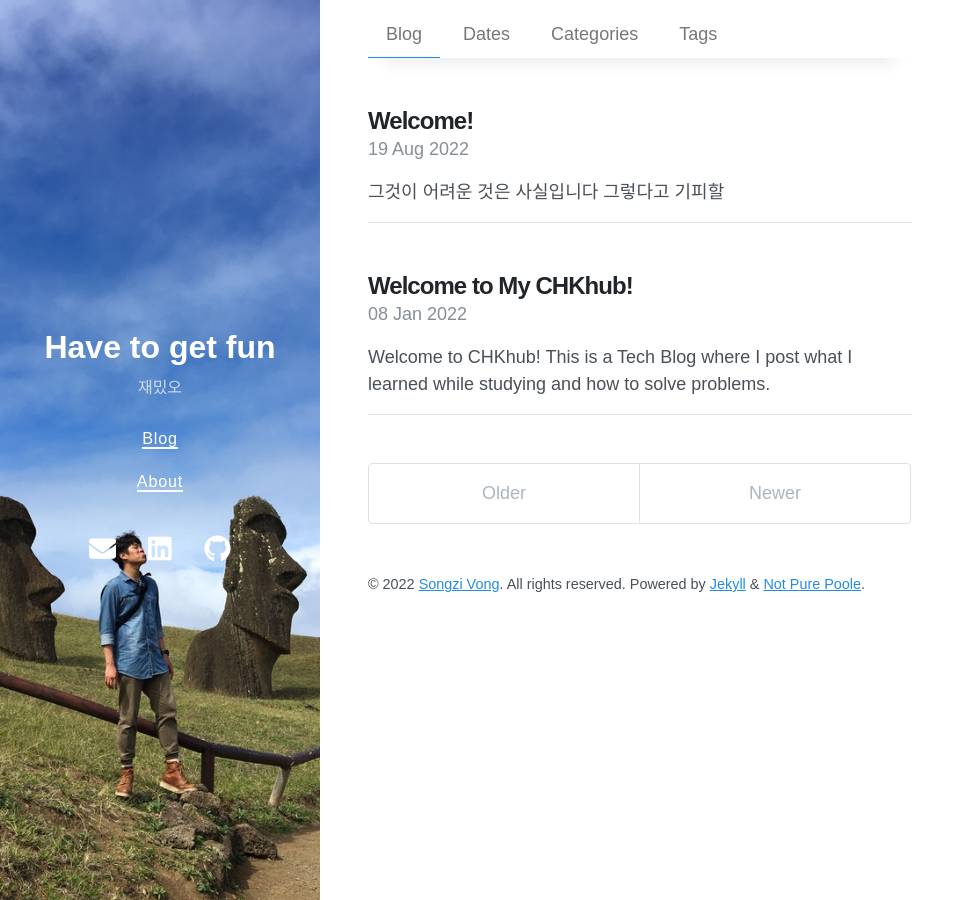
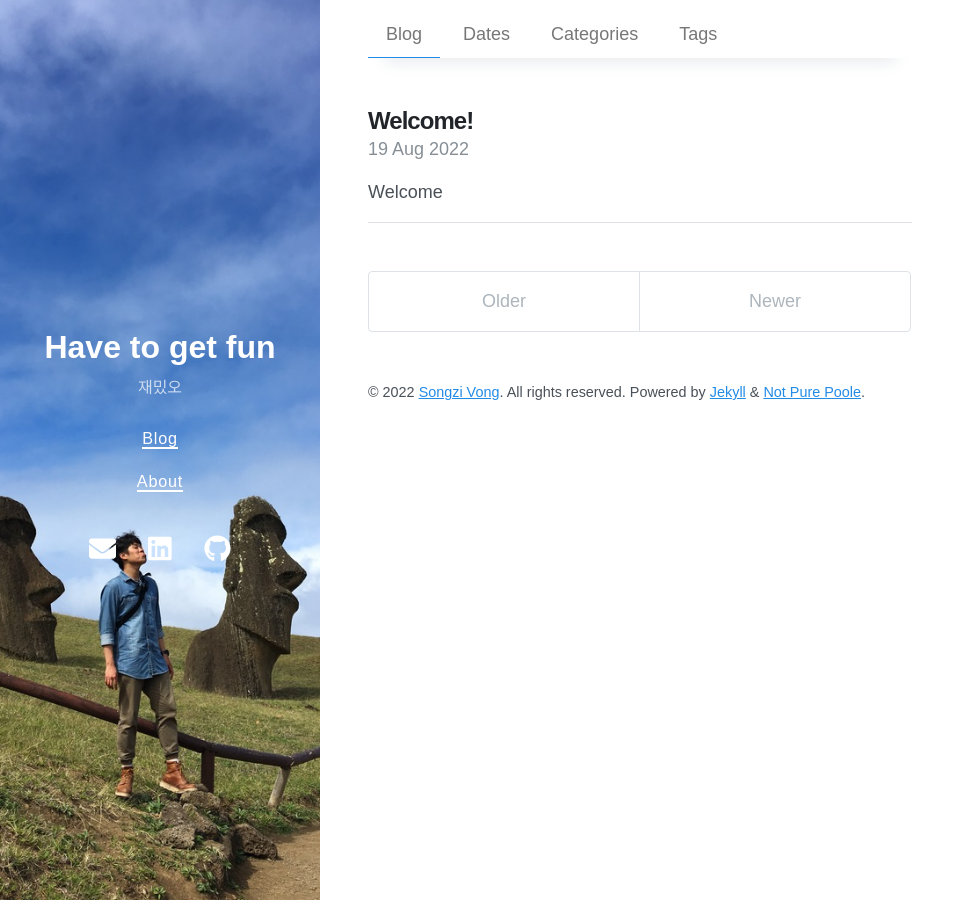
Before and after one commit to LeeJyeon/LeeJyeon.github.io, a Jekyll site: the page built from index.html, in a window 1280 px wide. Shown: the whole page, without its empty margins (0-975 px from the left). Built offline with Jekyll 4.4.1, drawn with Linux system fonts in a browser that asks for light colours; nearby versions of some CDN libraries; the list of posts is cut into pages by our own code.

Commit message:
first post

```diff
--- a/_posts/2022-08-19-first-post.md
+++ b/_posts/2022-08-19-first-post.md
@@ -5,12 +5,16 @@ categories: Welcome
 tags:
 - welcome
 - blog
-date: 2022-08-19 19:19 +0800
+date: 2022-08-19 19:17 +0800
 toc: true
 comment: true
 ---
-# 그것이 어려운 것은 사실입니다
-## 그렇다고
-### 기피할
+Welcome
+{: .message}
 
-`그런건 아니자농!`
+# 글을 쓰는 것은 어려운 것
+
+그것이 어려운 것은 사실입니다
+
+그렇다고
+안쓸순 없자농
--- a/_posts/2022-08-19-seconde-post.md
+++ /dev/null
@@ -1,14 +0,0 @@
----
-layout: post
-title: Welcome to My CHKhub!
-categories: Welcome
-tags:
-- welcome
-- blog
-date: 2022-01-08 10:17 +0800
-last_modified_at: 2022-01-13 20:23 +0800
-toc: true
-comment: true
----
-Welcome to **CHKhub**! This is a Tech Blog where I post what I learned while studying and how to solve problems.
-{: .message }
```
